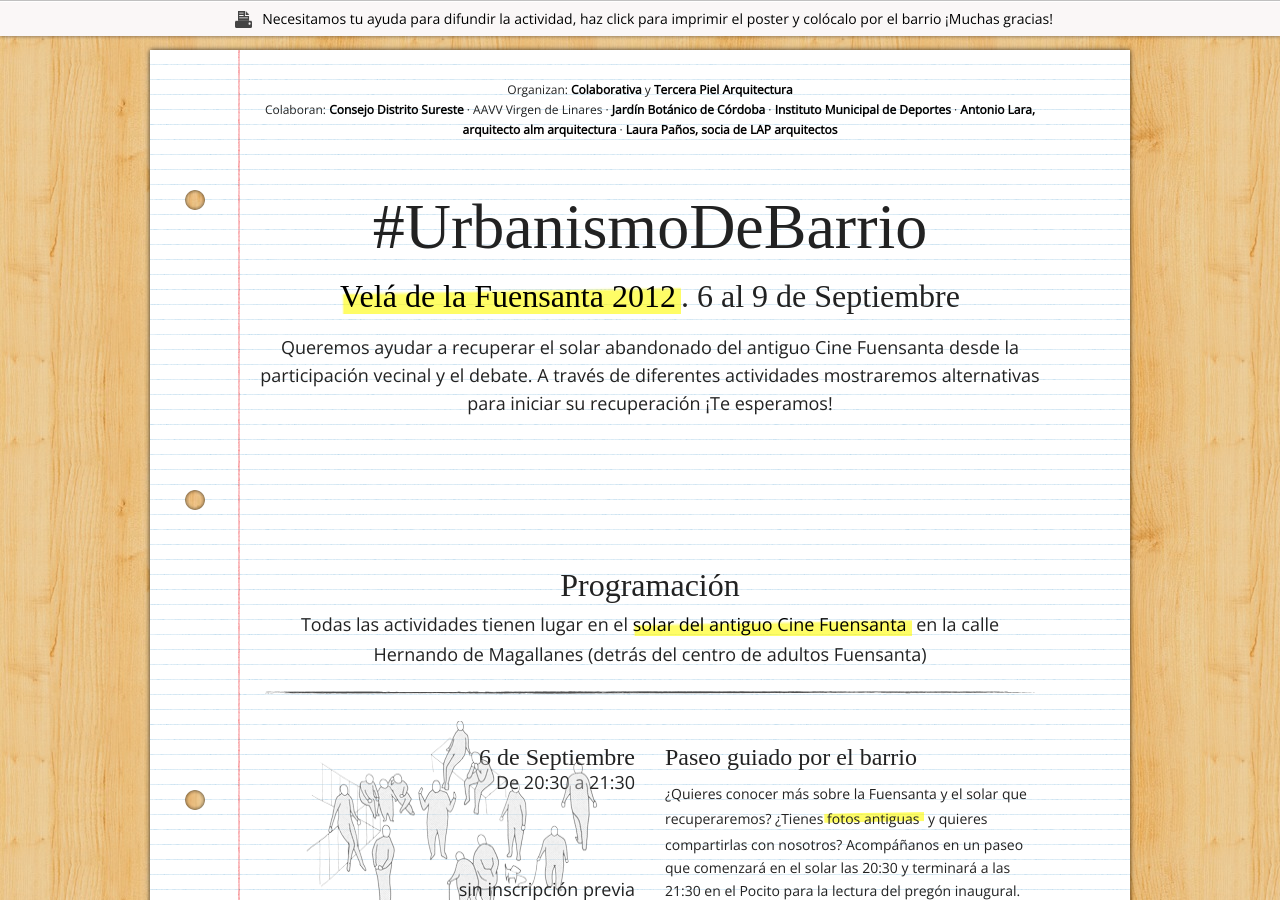
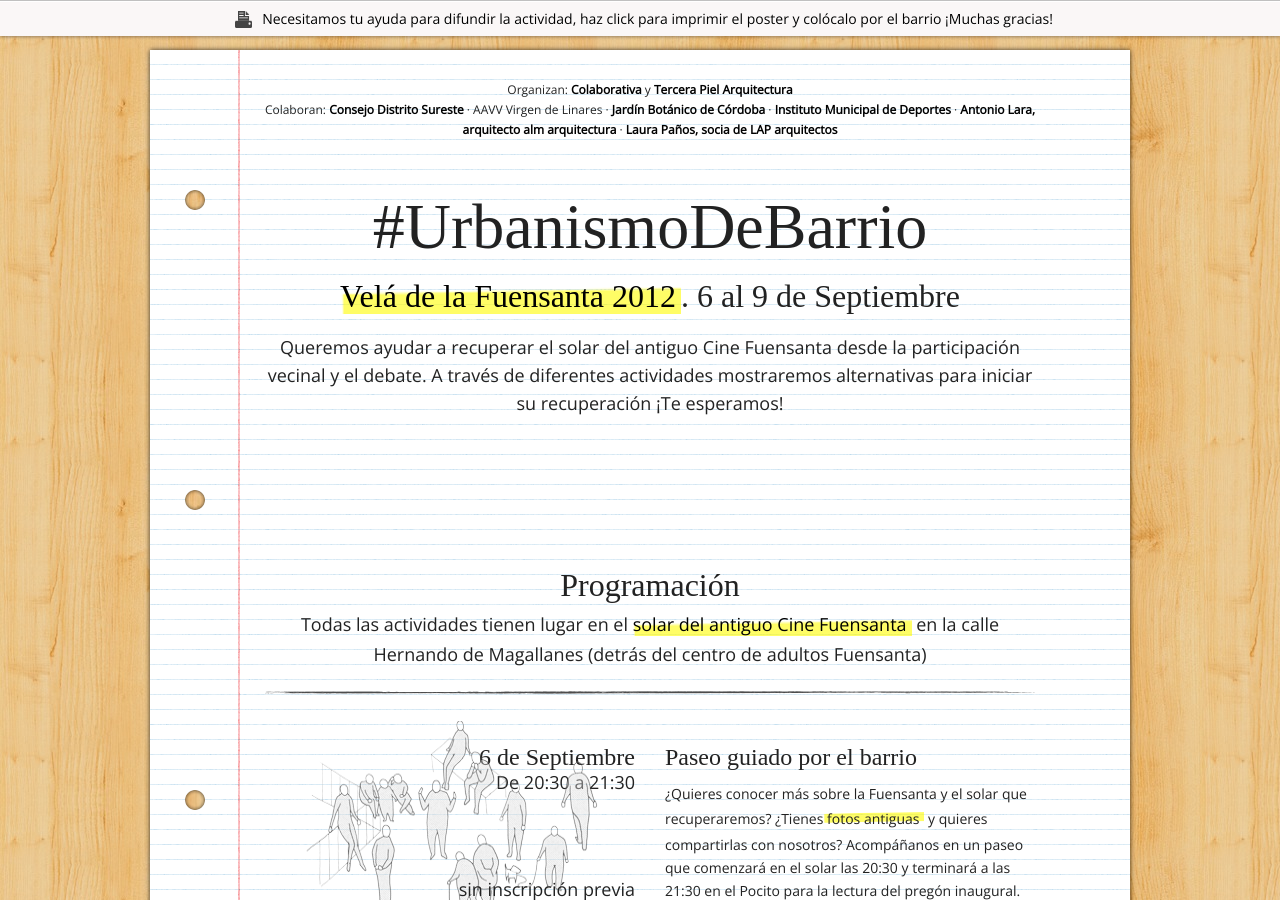
Before and after one commit to colaborativa/urbanismodebarrio.com, a Jekyll site: the page built from index.md, in a window 1280 px wide and 900 px high. Built offline with Jekyll 4.4.1, drawn with Linux system fonts in a browser that asks for light colours; nearby versions of some CDN libraries; some web fonts are replaced; comment, search, counter and statistics services are not loaded.

Commit message:
last tweaks

```diff
--- a/_layouts/default.html
+++ b/_layouts/default.html
@@ -5,10 +5,10 @@
 <!--[if gt IE 8]><!--> <html class="no-js"> <!--<![endif]-->
 <head>
 	<meta charset="utf-8">
-	<meta http-equiv="X-UA-Compatible" content="IE=edge,chrome=1">
+	<meta http-equiv="X-UA-Compatible" content="IE=edge,chrome=1" />
 	<title>{{ page.title }}</title>
-	<meta name="description" content="{{ page.subtitulo | strip_html }}. {{ page.descripcion }}">
-	<meta name="viewport" content="width=device-width">
+	<meta name="description" content="{{ page.subtitulo | strip_html }}. {{ page.descripcion }}" />
+	<meta name="viewport" content="width=device-width" />
 	<meta content='#UrbanismoDeBarrio' property='og:site_name'/>
 	<meta content='http://urbanismodebarrio.com' property='og:url'/>
 	<meta content='{{ page.title }}' property='og:title'/>
@@ -16,11 +16,11 @@
 	<meta content='Colaborativa y Tercera Piel' property='og:author'/>
 	<meta content='img/facebook-thumbnail.jpg' property='og:image'/>
 	<link rel="shortcut icon" href="favicon.ico" rel="icon" type="image/x-icon" />
-	<link href='http://fonts.googleapis.com/css?family=Open+Sans&subset=latin,latin-ext' rel='stylesheet' type='text/css'>
+	<link href='http://fonts.googleapis.com/css?family=Open+Sans&subset=latin,latin-ext' rel='stylesheet' type='text/css' />
 	<link rel="author" href="humans.txt" />
-	<link rel="stylesheet" href="css/normalize.css">
-	<link rel="stylesheet" href="css/main.css">
-	<link rel="stylesheet" href="css/estilo.css">
+	<link rel="stylesheet" href="css/normalize.css" />
+	<link rel="stylesheet" href="css/main.css" />
+	<link rel="stylesheet" href="css/estilo.css" />
 	<script src="js/vendor/modernizr-2.6.1.min.js"></script>
 </head>
 	<body>
--- a/index.md
+++ b/index.md
@@ -2,7 +2,7 @@
 layout: default
 title: "#UrbanismoDeBarrio"
 subtitulo: <a href='http://ayuncordoba.es/index.php?option=com_content&view=article&id=301:vela-de-la-fuensanta&catid=107:visita-la-provincia-y-fiestas-locales&Itemid=96'><span class='highlight'>Velá de la Fuensanta 2012</span></a>. 6 al 9 de Septiembre
-descripcion: "Queremos ayudar a recuperar el solar abandonado del antiguo Cine Fuensanta desde la participación vecinal y el debate. A través de diferentes actividades mostraremos alternativas para iniciar su recuperación ¡Te esperamos!"
+descripcion: "Queremos ayudar a recuperar el solar del antiguo Cine Fuensanta desde la participación vecinal y el debate. A través de diferentes actividades mostraremos alternativas para iniciar su recuperación ¡Te esperamos!"
 creditos:
  organizan: "Organizan: <a href='http://colaborativa.eu'><strong>Colaborativa</strong></a> y <a href='http://edificioscontenedor.blogspot.com.es/'><strong>Tercera Piel Arquitectura</strong></a>"
  colaboran: "Colaboran: <a href='http://consejodistritosureste.blogspot.com.es/'><strong>Consejo Distrito Sureste</strong></a> ·  AAVV Virgen de Linares · <a href='http://www.jardinbotanicodecordoba.com/'>Jardín Botánico de Córdoba</a> · <a href='http://www.imdcordoba.org/'>Instituto Municipal de Deportes</a> · <a href='http://www.almarquitectura.com'>Antonio Lara, arquitecto alm arquitectura</a> · <a href='http://www.lap-arquitectos.com'>Laura Paños, socia de LAP arquitectos</a>"
--- a/js/main.js
+++ b/js/main.js
@@ -36,4 +36,20 @@
 		$(this).parent('a').attr('href', h);
 		return e + a + d + c;
 	});
+	// track external links
+	// Outbound Link Tracking with Google Analytics
+	// Requires jQuery 1.7 or higher (use .live if using a lower version)
+	$("a").on('click',function(e){
+	    var url = $(this).attr("href");
+	    if (e.currentTarget.host != window.location.host) {
+	        _gaq.push(['_trackEvent', 'Outbound Links', e.currentTarget.host, url, 0]);
+	        if (e.metaKey || e.ctrlKey) {
+	             var newtab = true;
+	        }
+	        if (!newtab) {
+	             e.preventDefault();
+	             setTimeout('document.location = "' + url + '"', 100);
+	        }
+	    }
+	});
 });
```
